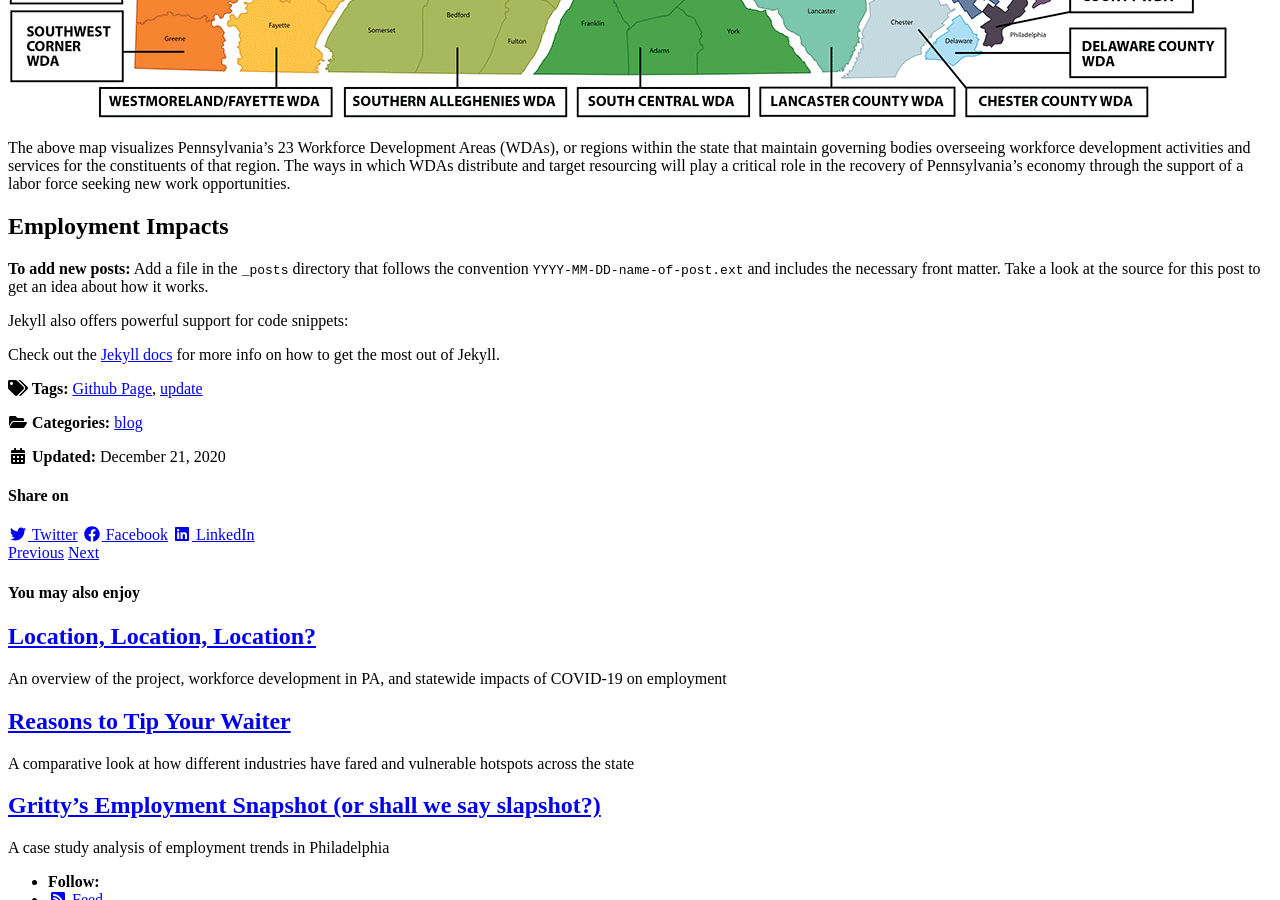
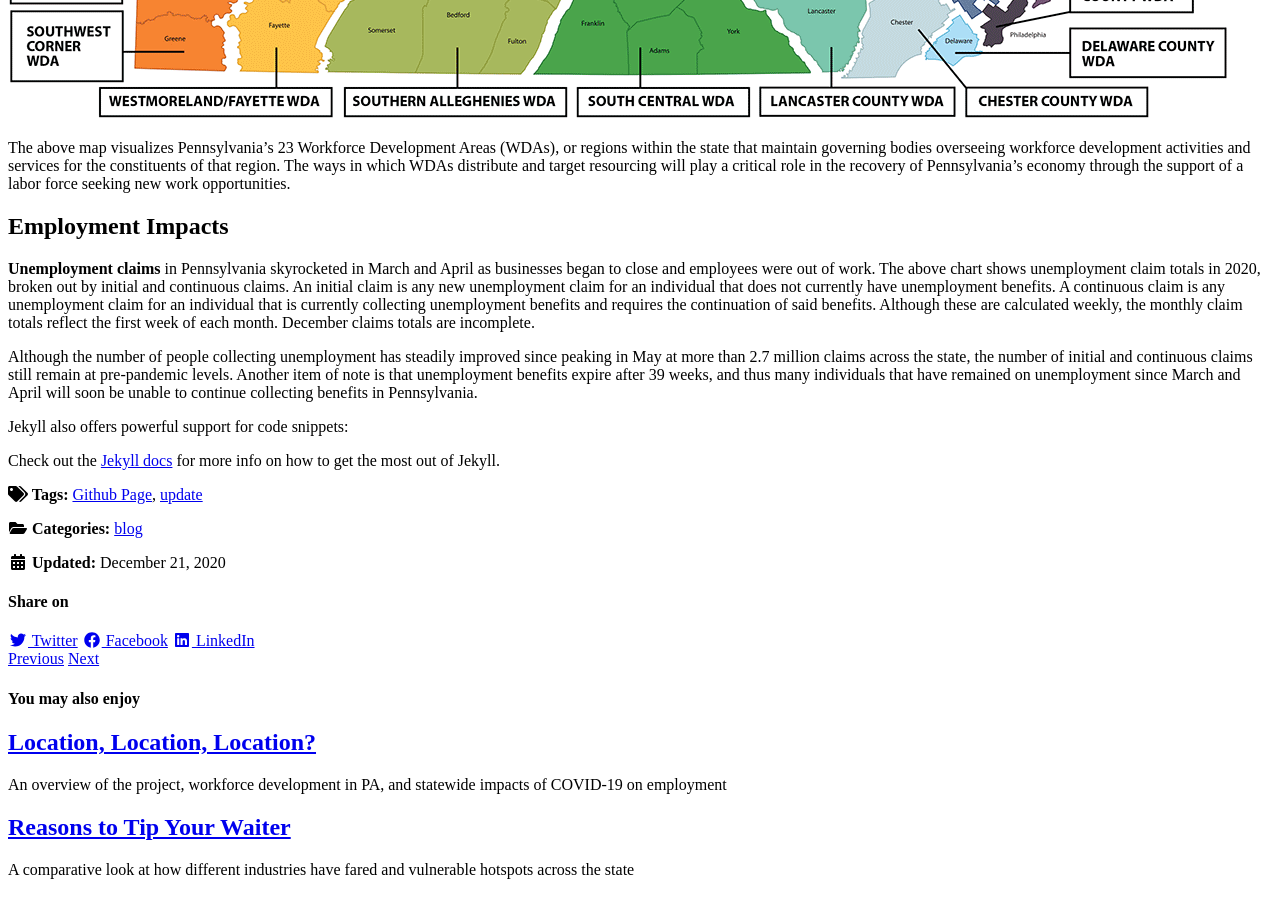
Before and after one commit to amghazzawi/PAemployment, a Jekyll site: the page built from _posts/2019-04-18-welcome-to-github-pages.md, in a window 1280 px wide and 900 px high, scrolled down 1052 px. Built offline with Jekyll 4.4.1, drawn with Linux system fonts in a browser that asks for light colours; cached includes are drawn as plain includes; nearby versions of some CDN libraries.

Commit message:
Update 2019-04-18-welcome-to-github-pages.md

```diff
--- a/_posts/2019-04-18-welcome-to-github-pages.md
+++ b/_posts/2019-04-18-welcome-to-github-pages.md
@@ -29,7 +29,9 @@ The above map visualizes Pennsylvania's 23 Workforce Development Areas (WDAs), o
 
 <div id="hv-chart-1"></div>
 
-**To add new posts:** Add a file in the `_posts` directory that follows the convention `YYYY-MM-DD-name-of-post.ext` and includes the necessary front matter. Take a look at the source for this post to get an idea about how it works.
+**Unemployment claims** in Pennsylvania skyrocketed in March and April as businesses began to close and employees were out of work. The above chart shows unemployment claim totals in 2020, broken out by initial and continuous claims. An initial claim is any new unemployment claim for an individual that does not currently have unemployment benefits. A continuous claim is any unemployment claim for an individual that is currently collecting unemployment benefits and requires the continuation of said benefits. Although these are calculated weekly, the monthly claim totals reflect the first week of each month. December claims totals are incomplete.
+
+Although the number of people collecting unemployment has steadily improved since peaking in May at more than 2.7 million claims across the state, the number of initial and continuous claims still remain at pre-pandemic levels. Another item of note is that unemployment benefits expire after 39 weeks, and thus many individuals that have remained on unemployment since March and April will soon be unable to continue collecting benefits in Pennsylvania.
 
 <div id="hv-chart-2"></div>
 
```
Also changed, not shown: other parts of _posts/2019-04-18-welcome-to-github-pages.md (+1 -1 lines).
